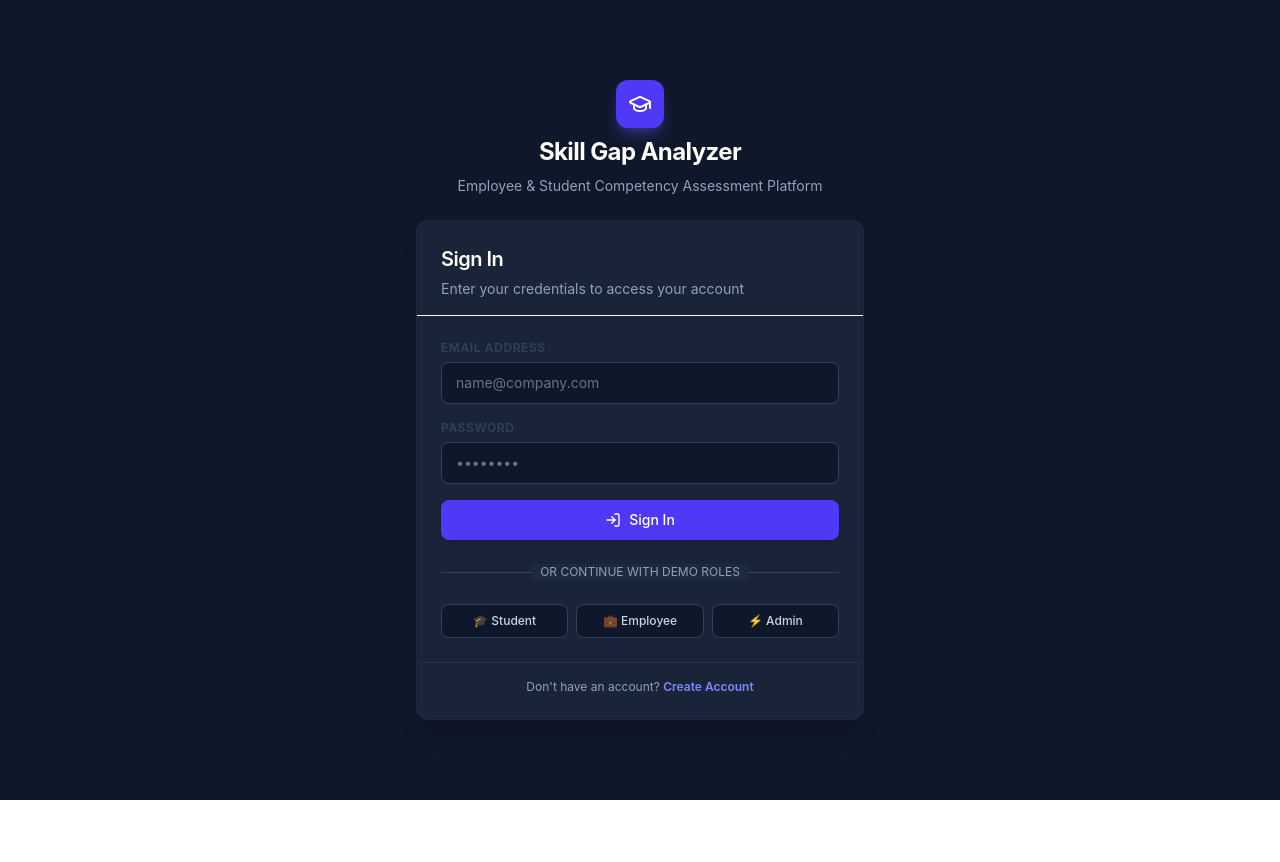
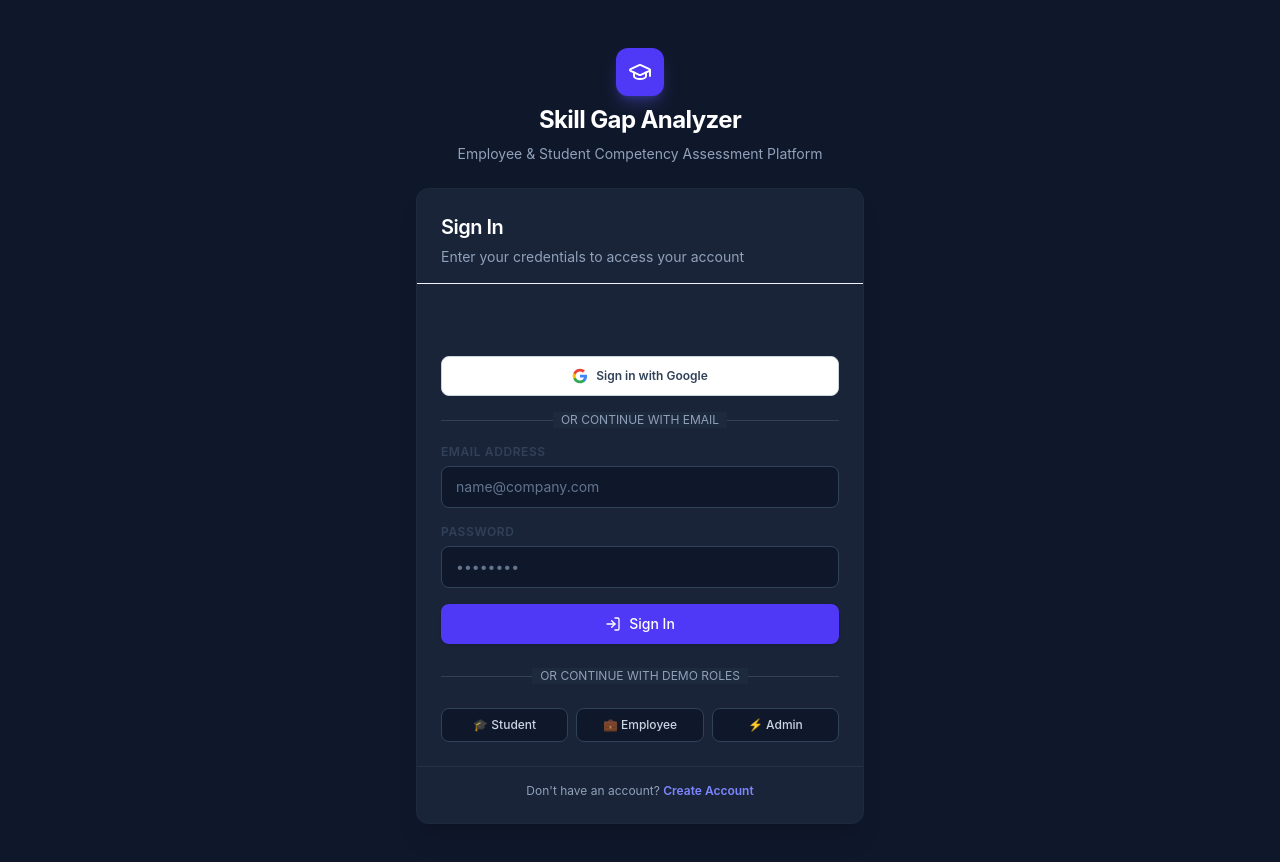
Before and after one commit to Muthuraj777/codeathon, a React (Vite) app in the folder client/: page /login in a window 1280 px wide. Shown: the top 862 px of the page. Before the commit the page ends 800 px from the top, so only its background shows below. Built offline with nearby package versions, Linux system fonts and the light colour scheme; no server answers.

Commit message:
feat(fe): add Google OAuth login component, GSI SDK integration, and authentication views

```diff
--- /dev/null
+++ b/client/src/components/auth/GoogleLoginButton.tsx
@@ -0,0 +1,140 @@
+import React, { useEffect, useRef, useState, useCallback } from 'react';
+import { useAuthStore } from '../../stores/useAuthStore';
+import { useNavigate } from 'react-router-dom';
+import { Button } from '../ui/Button';
+
+declare global {
+  interface Window {
+    google?: {
+      accounts: {
+        id: {
+          initialize: (config: any) => void;
+          renderButton: (element: HTMLElement, options: any) => void;
+          prompt: () => void;
+        };
+      };
+    };
+  }
+}
+
+interface GoogleLoginButtonProps {
+  label?: string;
+  onSuccess?: () => void;
+}
+
+export const GoogleLoginButton: React.FC<GoogleLoginButtonProps> = ({
+  label = 'Sign in with Google',
+  onSuccess,
+}) => {
+  const { googleLogin, isLoading } = useAuthStore();
+  const navigate = useNavigate();
+  const buttonRef = useRef<HTMLDivElement>(null);
+  const [scriptLoaded, setScriptLoaded] = useState(() => typeof window !== 'undefined' && !!window.google?.accounts);
+
+  const googleClientId =
+    import.meta.env.VITE_GOOGLE_CLIENT_ID || '1234567890-testgoogleclientid.apps.googleusercontent.com';
+
+  const handleCredentialResponse = useCallback(
+    async (response: any) => {
+      const credential = response.credential;
+      if (credential) {
+        const success = await googleLogin(credential);
+        if (success) {
+          if (onSuccess) onSuccess();
+          else navigate('/dashboard');
+        }
+      }
+    },
+    [googleLogin, onSuccess, navigate]
+  );
+
+  useEffect(() => {
+    const scriptId = 'google-gsi-script';
+    let script = document.getElementById(scriptId) as HTMLScriptElement;
+
+    if (!script) {
+      script = document.createElement('script');
+      script.id = scriptId;
+      script.src = 'https://accounts.google.com/gsi/client';
+      script.async = true;
+      script.defer = true;
+      script.onload = () => setScriptLoaded(true);
+      document.head.appendChild(script);
+    }
+  }, []);
+
+  useEffect(() => {
+    if (scriptLoaded && window.google?.accounts?.id && buttonRef.current) {
+      try {
+        window.google.accounts.id.initialize({
+          client_id: googleClientId,
+          callback: handleCredentialResponse,
+        });
+
+        window.google.accounts.id.renderButton(buttonRef.current, {
+          theme: 'outline',
+          size: 'large',
+          width: '100%',
+          text: 'continue_with',
+          shape: 'rectangular',
+        });
+      } catch (err) {
+        console.warn('Google GSI render warning:', err);
+      }
+    }
+  }, [scriptLoaded, googleClientId, handleCredentialResponse]);
+
+  const handleDevGoogleLogin = async () => {
+    const header = btoa(JSON.stringify({ alg: 'HS256', typ: 'JWT' }));
+    const payload = btoa(
+      JSON.stringify({
+        email: 'google.user@example.com',
+        name: 'Google Test User',
+        sub: 'google-oauth-100982347',
+        picture: 'https://lh3.googleusercontent.com/a/default-user=s96-c',
+        exp: Math.floor(Date.now() / 1000) + 3600,
+      })
+    );
+    const mockToken = `${header}.${payload}.mockSignature`;
+
+    const success = await googleLogin(mockToken);
+    if (success) {
+      if (onSuccess) onSuccess();
+      else navigate('/dashboard');
+    }
+  };
+
+  return (
+    <div className="w-full space-y-2">
+      <div ref={buttonRef} className="w-full flex justify-center min-h-[40px]" />
+
+      <Button
+        type="button"
+        variant="outline"
+        className="w-full bg-white text-slate-700 hover:bg-slate-50 border-slate-300 font-semibold text-xs flex items-center justify-center gap-2 cursor-pointer"
+        onClick={handleDevGoogleLogin}
+        isLoading={isLoading}
+      >
+        <svg className="w-4 h-4" viewBox="0 0 24 24">
+          <path
+            fill="#4285F4"
+            d="M22.56 12.25c0-.78-.07-1.53-.2-2.25H12v4.26h5.92c-.26 1.37-1.04 2.53-2.21 3.31v2.77h3.57c2.08-1.92 3.28-4.74 3.28-8.09z"
+          />
+          <path
+            fill="#34A853"
+            d="M12 23c2.97 0 5.46-.98 7.28-2.66l-3.57-2.77c-.98.66-2.23 1.06-3.71 1.06-2.86 0-5.29-1.93-6.16-4.53H2.18v2.84C3.99 20.53 7.7 23 12 23z"
+          />
+          <path
+            fill="#FBBC05"
+            d="M5.84 14.09c-.22-.66-.35-1.36-.35-2.09s.13-1.43.35-2.09V7.06H2.18C1.43 8.55 1 10.22 1 12s.43 3.45 1.18 4.94l2.85-2.22.81-.63z"
+          />
+          <path
+            fill="#EA4335"
+            d="M12 5.38c1.62 0 3.06.56 4.21 1.64l3.15-3.15C17.45 2.09 14.97 1 12 1 7.7 1 3.99 3.47 2.18 7.06l3.66 2.84c.87-2.6 3.3-4.52 6.16-4.52z"
+          />
+        </svg>
+        {label}
+      </Button>
+    </div>
+  );
+};
--- a/client/src/pages/LoginPage.tsx
+++ b/client/src/pages/LoginPage.tsx
@@ -8,6 +8,7 @@ import { Card, CardContent, CardDescription, CardFooter, CardHeader, CardTitle }
 import { Input } from '../components/ui/Input';
 import { Button } from '../components/ui/Button';
 import { Alert } from '../components/ui/Alert';
+import { GoogleLoginButton } from '../components/auth/GoogleLoginButton';
 import { LogIn, GraduationCap } from 'lucide-react';
 
 export const LoginPage: React.FC = () => {
@@ -63,6 +64,18 @@ export const LoginPage: React.FC = () => {
           </CardHeader>
           <CardContent className="space-y-4">
             {error && <Alert type="error" message={error} onClose={clearError} />}
+
+            {/* Google OAuth Login Feature */}
+            <GoogleLoginButton label="Sign in with Google" />
+
+            <div className="relative my-4">
+              <div className="absolute inset-0 flex items-center">
+                <div className="w-full border-t border-slate-700" />
+              </div>
+              <div className="relative flex justify-center text-xs uppercase">
+                <span className="bg-slate-800 px-2 text-slate-400">Or continue with email</span>
+              </div>
+            </div>
 
             <form onSubmit={handleSubmit(onSubmit)} className="space-y-4">
               <div className="relative">
--- a/client/src/pages/RegisterPage.tsx
+++ b/client/src/pages/RegisterPage.tsx
@@ -8,6 +8,7 @@ import { Card, CardContent, CardDescription, CardFooter, CardHeader, CardTitle }
 import { Input } from '../components/ui/Input';
 import { Button } from '../components/ui/Button';
 import { Alert } from '../components/ui/Alert';
+import { GoogleLoginButton } from '../components/auth/GoogleLoginButton';
 import { UserPlus, GraduationCap, UserCheck, ShieldCheck } from 'lucide-react';
 
 export const RegisterPage: React.FC = () => {
@@ -59,6 +60,18 @@ export const RegisterPage: React.FC = () => {
           </CardHeader>
           <CardContent className="space-y-4">
             {error && <Alert type="error" message={error} onClose={clearError} />}
+
+            {/* Google OAuth Register Feature */}
+            <GoogleLoginButton label="Sign up with Google" />
+
+            <div className="relative my-4">
+              <div className="absolute inset-0 flex items-center">
+                <div className="w-full border-t border-slate-700" />
+              </div>
+              <div className="relative flex justify-center text-xs uppercase">
+                <span className="bg-slate-800 px-2 text-slate-400">Or register with email</span>
+              </div>
+            </div>
 
             <form onSubmit={handleSubmit(onSubmit)} className="space-y-4">
               <div>
```
